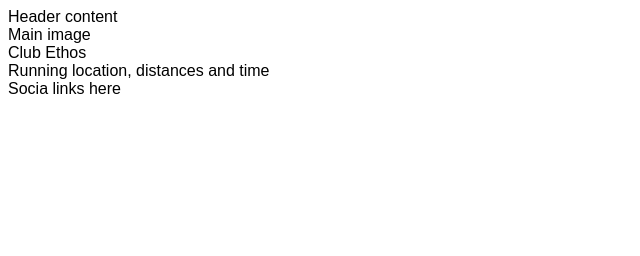
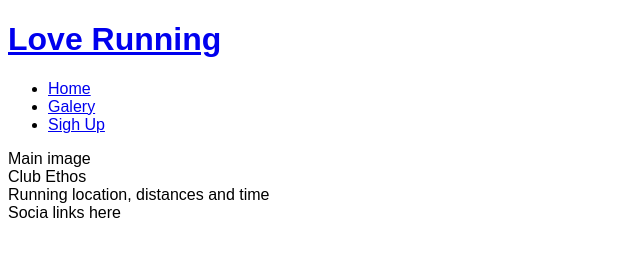
Before and after one commit to SerjMartin/love-runing, a plain HTML site: page index.html in a window 1280 px wide. Shown: the whole page, without its empty margins (0-640 px from the left). Drawn offline with Linux system fonts and the light colour scheme.

Commit message:
Add basic header structure

```diff
--- a/index.html
+++ b/index.html
@@ -11,7 +11,24 @@
     <title>Love Running</title>
 </head>
 <body>
-    <header>Header content</header>
+    <header>
+        <a href="index.html">
+            <h1>Love Running</h1>
+        </a>
+        <nav>
+            <ul>
+                <li>
+                    <a href="index.html">Home</a>
+                </li>
+                <li>
+                    <a href="#">Galery</a>
+                </li>
+                <li>
+                    <a href="#">Sigh Up</a>
+                </li>
+            </ul>
+        </nav>
+    </header>
     <section>
         Main image
     </section>
```
